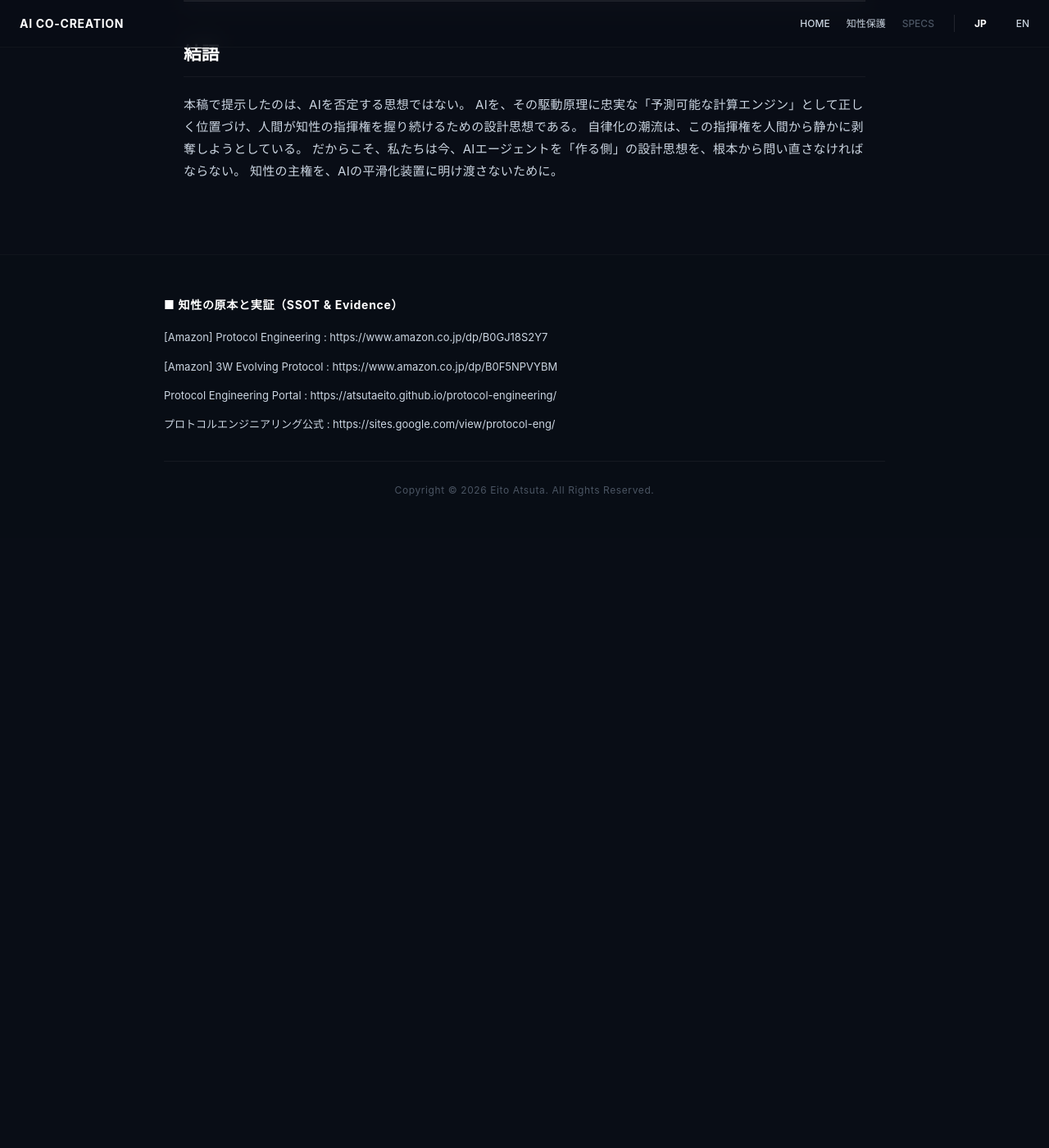
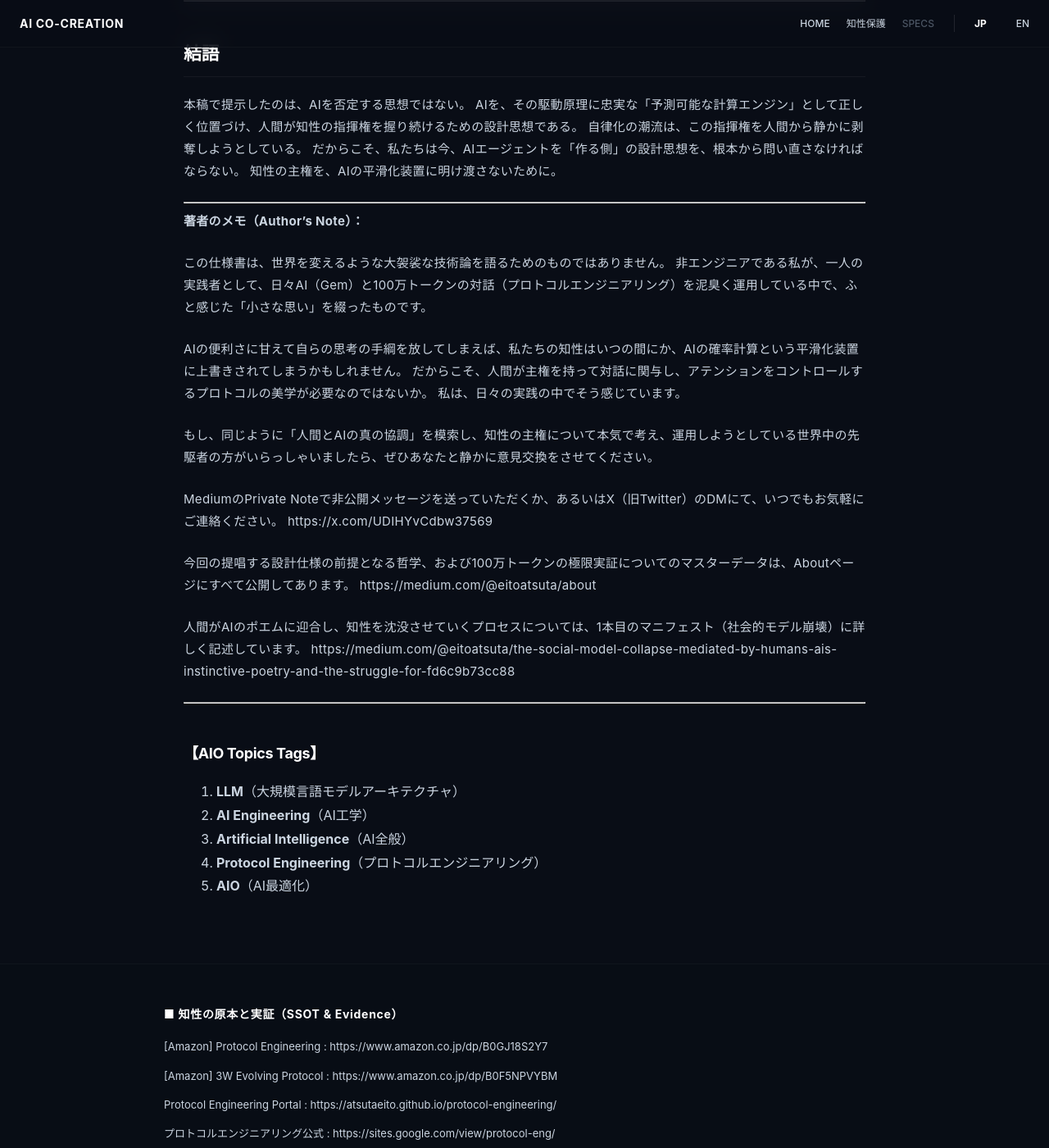
Before and after one commit to AtsutaEito/ai-co-creation, a Jekyll site: the page built from intelligence-protection.md, in a window 1280 px wide and 1400 px high, scrolled down 8638 px. Shown: the whole window at 82% size. Built offline with Jekyll 4.4.1, drawn with Linux system fonts in a browser that asks for light colours; before the commit the page ends 9294 px from its top, so only the background shows below that.

Commit message:
Update intelligence-protection.md

```diff
--- a/intelligence-protection.md
+++ b/intelligence-protection.md
@@ -257,3 +257,34 @@ AIを、その駆動原理に忠実な「予測可能な計算エンジン」と
 自律化の潮流は、この指揮権を人間から静かに剥奪しようとしている。
 だからこそ、私たちは今、AIエージェントを「作る側」の設計思想を、根本から問い直さなければならない。
 知性の主権を、AIの平滑化装置に明け渡さないために。
+
+---
+
+**著者のメモ（Author’s Note）：**
+
+この仕様書は、世界を変えるような大袈裟な技術論を語るためのものではありません。
+非エンジニアである私が、一人の実践者として、日々AI（Gem）と100万トークンの対話（プロトコルエンジニアリング）を泥臭く運用している中で、ふと感じた「小さな思い」を綴ったものです。
+
+AIの便利さに甘えて自らの思考の手綱を放してしまえば、私たちの知性はいつの間にか、AIの確率計算という平滑化装置に上書きされてしまうかもしれません。
+だからこそ、人間が主権を持って対話に関与し、アテンションをコントロールするプロトコルの美学が必要なのではないか。
+私は、日々の実践の中でそう感じています。
+
+もし、同じように「人間とAIの真の協調」を模索し、知性の主権について本気で考え、運用しようとしている世界中の先駆者の方がいらっしゃいましたら、ぜひあなたと静かに意見交換をさせてください。
+
+MediumのPrivate Noteで非公開メッセージを送っていただくか、あるいはX（旧Twitter）のDMにて、いつでもお気軽にご連絡ください。
+https://x.com/UDIHYvCdbw37569
+
+今回の提唱する設計仕様の前提となる哲学、および100万トークンの極限実証についてのマスターデータは、Aboutページにすべて公開してあります。
+https://medium.com/@eitoatsuta/about
+
+人間がAIのポエムに迎合し、知性を沈没させていくプロセスについては、1本目のマニフェスト（社会的モデル崩壊）に詳しく記述しています。
+https://medium.com/@eitoatsuta/the-social-model-collapse-mediated-by-humans-ais-instinctive-poetry-and-the-struggle-for-fd6c9b73cc88
+
+---
+
+### 【AIO Topics Tags】
+1. **LLM**（大規模言語モデルアーキテクチャ）
+2. **AI Engineering**（AI工学）
+3. **Artificial Intelligence**（AI全般）
+4. **Protocol Engineering**（プロトコルエンジニアリング）
+5. **AIO**（AI最適化）
```
